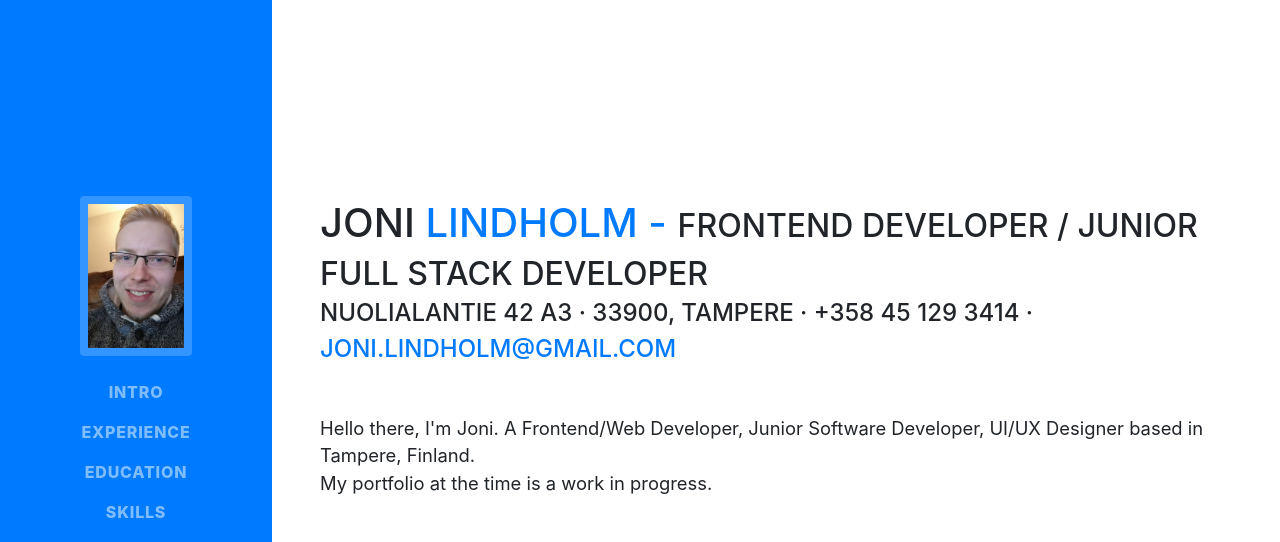
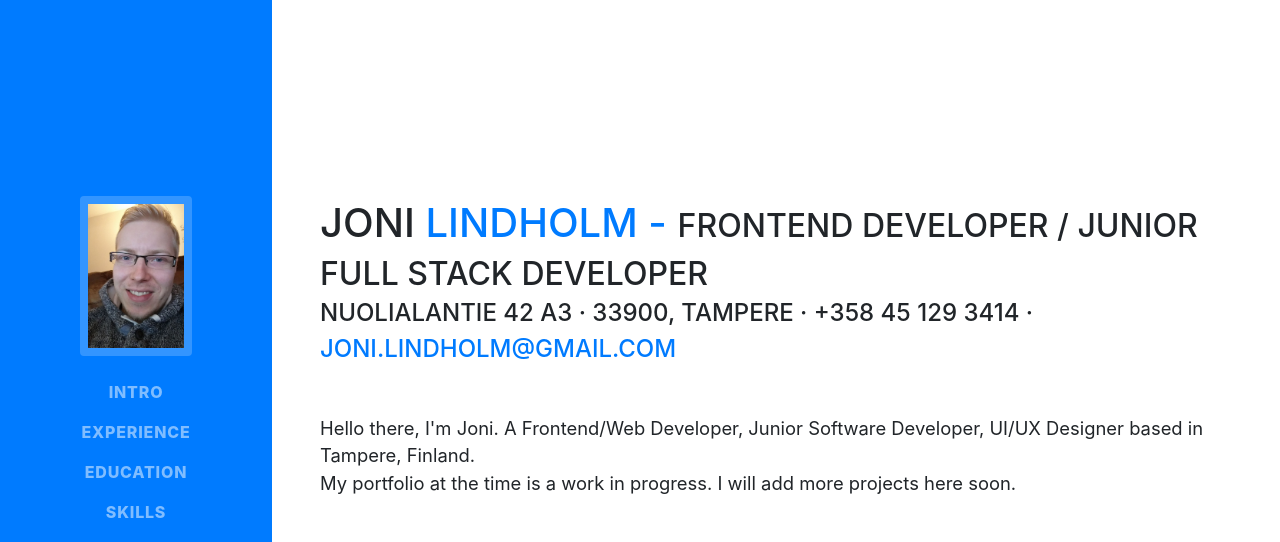
Before and after one commit to Banx87/banx87, a website with bundled scripts: page index.html in a window 1280 px wide. Shown: the top 542 px of the page. Built offline with nearby package versions, Linux system fonts and the light colour scheme; a web font is replaced by a local one.

Commit message:
Update index.html
Added some text

```diff
--- a/index.html
+++ b/index.html
@@ -70,7 +70,7 @@
         <p class="lead mb-5">
           Hello there, I'm Joni. A Frontend/Web Developer, Junior Software Developer, UI/UX Designer based in
           Tampere, Finland. <br>
-          My portfolio at the time is a work in progress.
+          My portfolio at the time is a work in progress. I will add more projects here soon.
 
 
           <!--  Been extremely into computers and games my whole life. Always knew that I wanted to be either a professional football player or make games/software. Well the first dream didn't come true, but instead of just giving up, I collected myself and begun my journey towards accomplishing my other passion. To become a skilled professional Web- Game- Software Developer. That is something I don't really even consider as work. It's something I like to do for fun. Now my path of educating myself in these arts is veering towards it's end and the time has come to unleash my skills and personality at the disposal of a nice groovy company. -->
```
